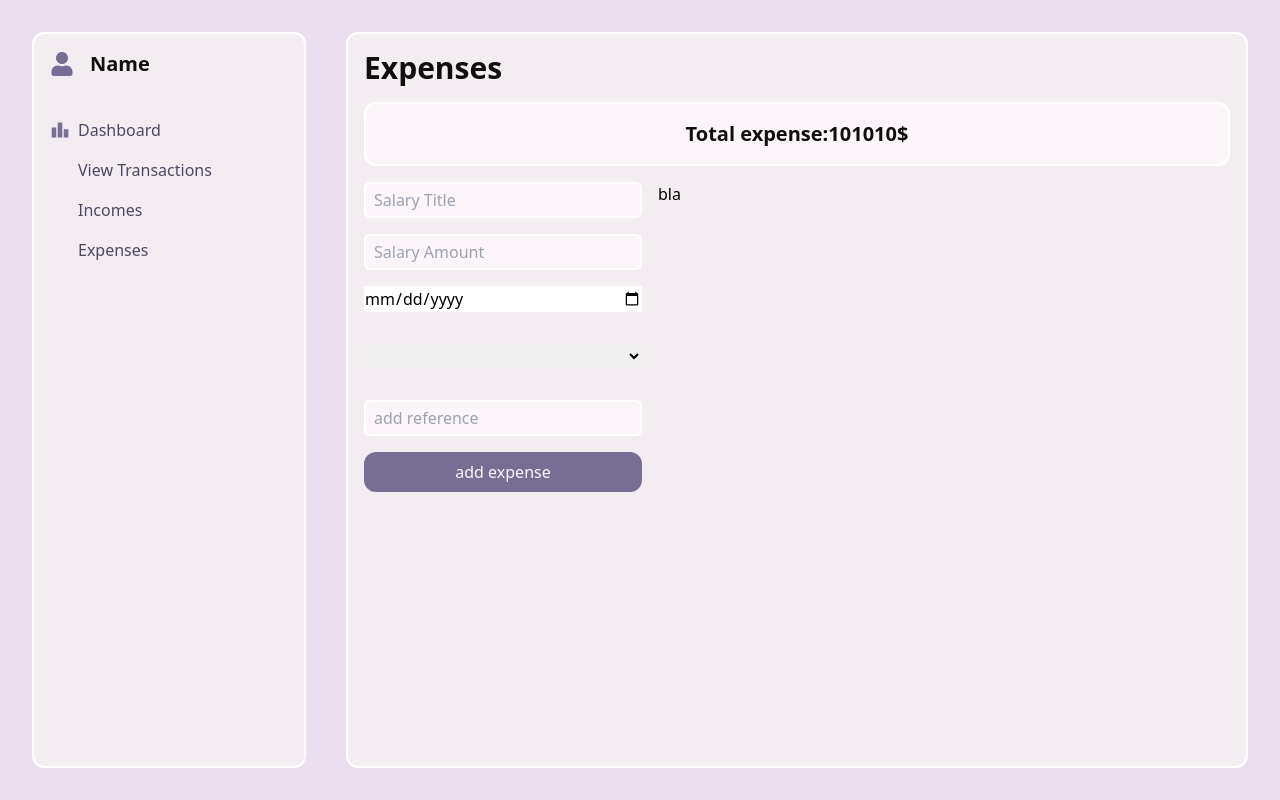
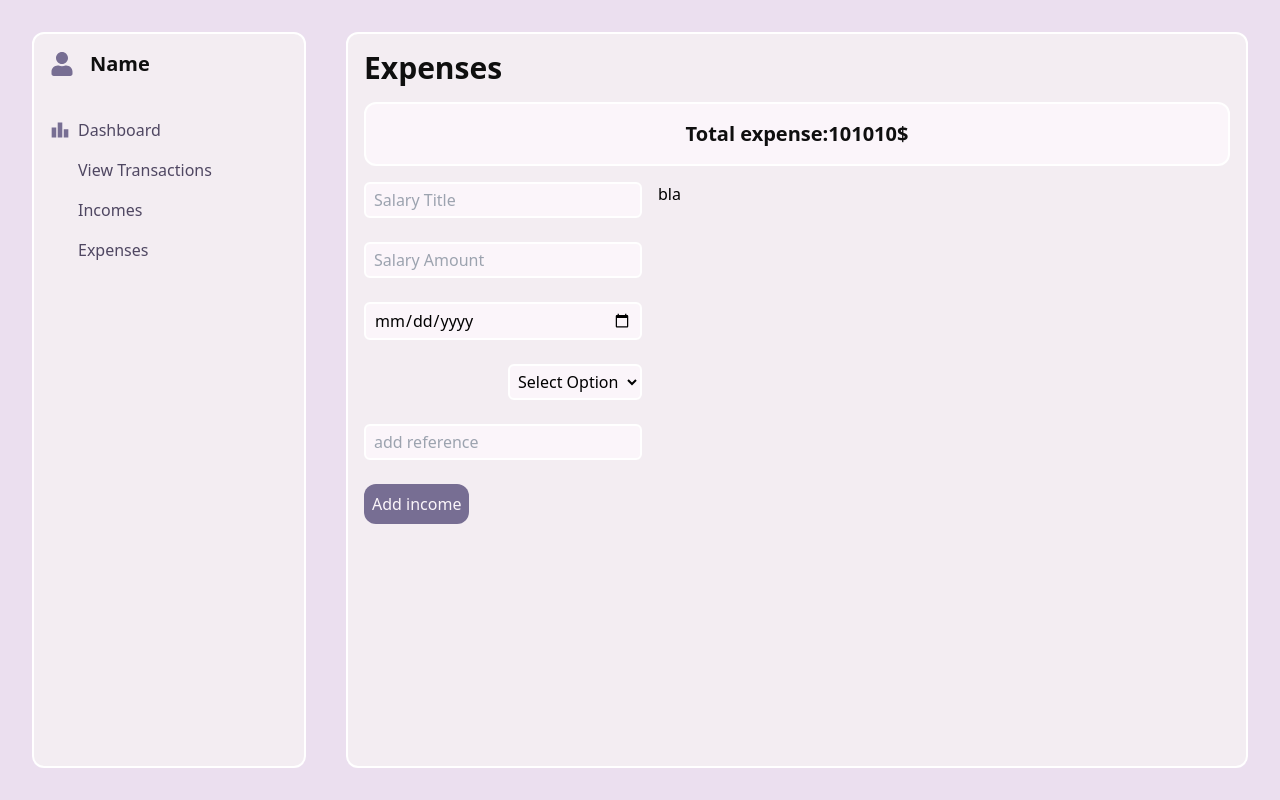
Before and after one commit to mariamdatuka/app, a React (Vite) app: page /expenses in a window 1280 px wide. Built offline with nearby package versions, Linux system fonts and the light colour scheme; some icons are missing.

Commit message:
feat:validations

```diff
--- a/src/pages/Expenses.tsx
+++ b/src/pages/Expenses.tsx
@@ -33,8 +33,12 @@ const Expenses = () => {
     register,
     formState: { errors },
     handleSubmit,
+    reset
   } = methods;
-  const onSubmit = (data:any) => console.log(data)
+  const onSubmit = (data:any) => {
+    console.log(data)
+    reset();
+  }
 
 
   return (
@@ -42,25 +46,30 @@ const Expenses = () => {
      <Layout title='expense' mainTitle='Expenses'>
          <div>
           <FormProvider {...methods}>
-          <form className='flex flex-col gap-4' onSubmit={handleSubmit(onSubmit)}>
+          <form className='flex flex-col gap-6' onSubmit={handleSubmit(onSubmit)}>
           <MainInput type='text' name='salary' id='salary' placeholder='Salary Title' error={errors.salary?.message}/>
           <MainInput type='text' name='amount' id='amount' placeholder='Salary Amount' error={errors.amount?.message}/>
-          <input type='date' id='date' {...register('date')} placeholder='select date' />
-          <p>{errors?.date?.message}</p>
-          <select {...register('option')} value='selected'>
-            <option disabled selected>Select Option</option>
-            <option value='salary'>Salary</option>
-            <option value='freelancing'>Freelancing</option>
-            <option value='investments'>Investments</option>
-            <option value='stocks'>Stocks</option>
-            <option value='bitcins'>Bitcoins</option>
-            <option value='bank transfer'>Bank transfer</option>
-            <option value='other'>other</option>
+          <div className='relative w-full'>
+          <input type='date' id='date' {...register('date')} placeholder='select date' className='px-2 py-1  w-full rounded-md  bg-lightbg border-2 border-white'/>
+          <p className='text-xs text-red absolute'>{errors?.date?.message}</p>
+          </div>
+          <div className='relative self-end'>
+          <select {...register('option')} id='option' name='option' className=' p-1 rounded-md   bg-lightbg border-2 border-white' defaultValue='' >
+            <option value='' disabled >Select Option</option>
+            <option value='education'>Education</option>
+            <option value='groceries'>Groceries</option>
+            <option value='health'>Health</option>
+            <option value='subscriptions'>Subscriptions</option>
+            <option value='takeaways'>Takeaways</option>
+            <option value='clothing'>Clothing</option>
+            <option value='traveling'>Traveling</option>
+            <option value='other'>Other</option>
           </select>
-          <p>{errors.date?.message}</p>
+          <p className='text-xs text-red absolute'>{errors.option?.message}</p>
+          </div>
           <MainInput id='reference' name='reference' placeholder='add reference' type='text' error={errors.reference?.message}/>
-          <MainButton text='add expense' type='submit'/>
-          </form>
+          <MainButton text='Add income' type='submit' classNames='self-start'/>
+         </form>
           </FormProvider>
 
          </div>
--- a/src/pages/Incomes.tsx
+++ b/src/pages/Incomes.tsx
@@ -31,8 +31,12 @@ const Incomes = () => {
     register,
     formState: { errors },
     handleSubmit,
+    reset
   } = methods;
-  const onSubmit = (data:any) => console.log(data)
+  const onSubmit = (data:any) => {
+    console.log(data);
+    reset();
+  }
 
   return (
     <>
@@ -46,7 +50,8 @@ const Incomes = () => {
           <p className='text-xs text-red absolute'>{errors?.date?.message}</p>
           </div>
           <div className='relative self-end'>
-          <select {...register('option')} className=' p-1 rounded-md  bg-lightbg border-2 border-white' value='select option'>
+          <select {...register('option')} id='option' name='option' className=' p-1 rounded-md   bg-lightbg border-2 border-white' defaultValue='' >
+            <option value='' disabled >Select Option</option>
             <option value='salary'>Salary</option>
             <option value='freelancing'>Freelancing</option>
             <option value='investments'>Investments</option>
@@ -55,7 +60,7 @@ const Incomes = () => {
             <option value='bank transfer'>Bank transfer</option>
             <option value='other'>other</option>
           </select>
-          <p className='text-xs text-red absolute'>{errors.date?.message}</p>
+          <p className='text-xs text-red absolute'>{errors.option?.message}</p>
           </div>
           <MainInput id='reference' name='reference' placeholder='add reference' type='text' error={errors.reference?.message}/>
           <MainButton text='Add income' type='submit' classNames='self-start'/>
```
